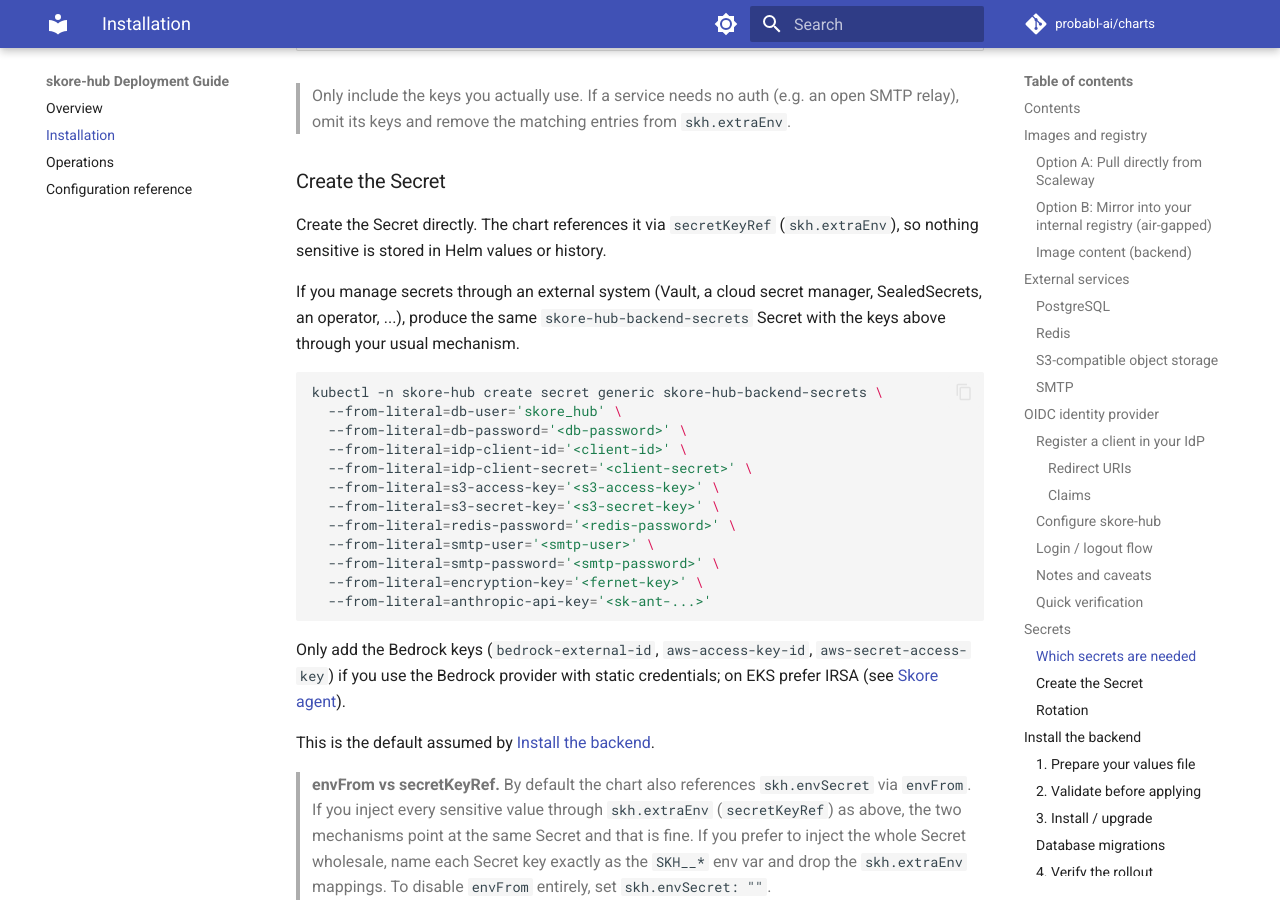
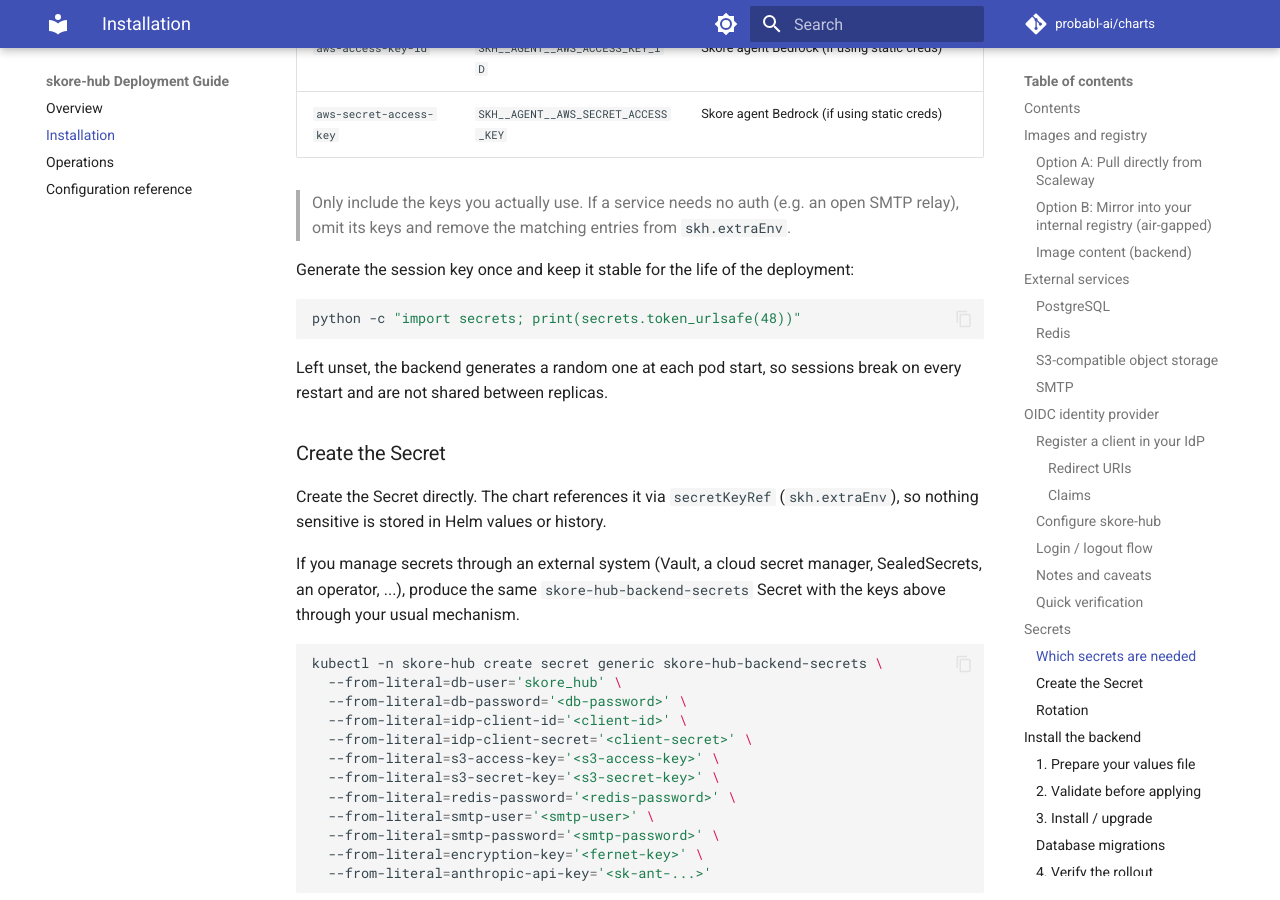
Before and after one commit to probabl-ai/charts, an MkDocs documentation site: the page built from docs/01-installation.md, in a window 1280 px wide and 900 px high, scrolled down 9783 px. Built offline with MkDocs 1.6.1 and Material for MkDocs 9.7.7, drawn with Linux system fonts in a browser that asks for light colours; comment, search, counter and statistics services are not loaded; some of the changed text lies outside the part shown.

````diff
--- a/docs/01-installation.md
+++ b/docs/01-installation.md
@@ -277,6 +277,7 @@ Create a Secret (default name `skore-hub-backend-secrets`) with these keys. The
 
 | Secret key | Maps to env var | Source |
 | --- | --- | --- |
+| `session-secret-key` | `SKH__SESSION_SECRET_KEY` | Generate one (see below); required for stable sessions |
 | `db-user` | `SKH__DB__USER` | PostgreSQL |
 | `db-password` | `SKH__DB__PASSWORD` | PostgreSQL |
 | `idp-client-id` | `SKH__IDP__CLIENT_ID` | OIDC |
@@ -293,6 +294,14 @@ Create a Secret (default name `skore-hub-backend-secrets`) with these keys. The
 | `aws-secret-access-key` | `SKH__AGENT__AWS_SECRET_ACCESS_KEY` | Skore agent Bedrock (if using static creds) |
 
 > Only include the keys you actually use. If a service needs no auth (e.g. an open SMTP relay), omit its keys and remove the matching entries from `skh.extraEnv`.
+
+Generate the session key once and keep it stable for the life of the deployment:
+
+```bash
+python -c "import secrets; print(secrets.token_urlsafe(48))"
+```
+
+Left unset, the backend generates a random one at each pod start, so sessions break on every restart and are not shared between replicas.
 
 ### Create the Secret
 
````
Also changed, not shown: docs/reference-configuration.md (+8 -0 lines), 2 other files.
